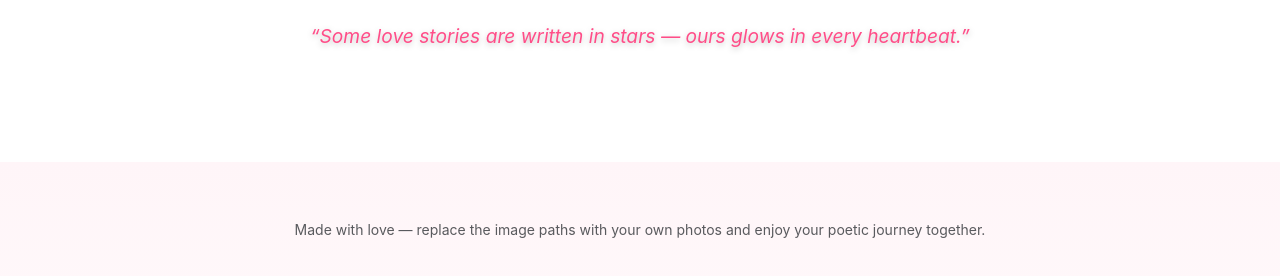
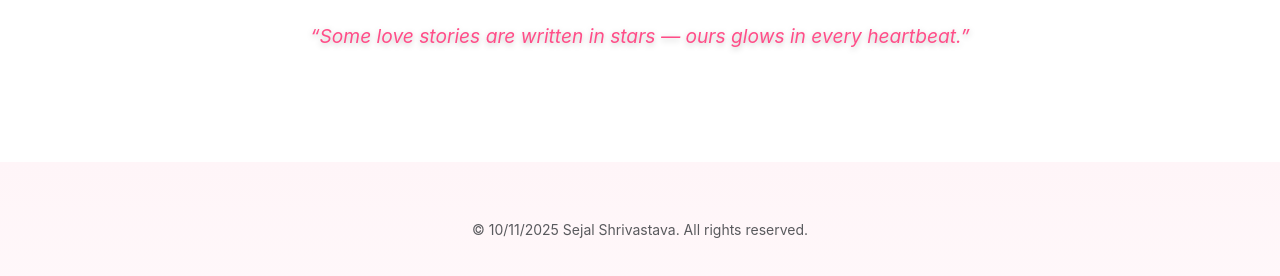
Before and after one commit to sejshriv/wish.github.io, a plain HTML site: page index.html in a window 1280 px wide. Shown: the part 5438-5714 px from the top of the page. Drawn offline with nearby package versions, Linux system fonts and the light colour scheme; files whose address does not match are found by name.

Commit message:
copyright

```diff
--- a/index.html
+++ b/index.html
@@ -584,8 +584,7 @@
     <footer>
       <div class="container">
         <div class="small text-muted">
-          Made with love — replace the image paths with your own photos and
-          enjoy your poetic journey together.
+© 10/11/2025 Sejal Shrivastava. All rights reserved.
         </div>
       </div>
     </footer>
```
